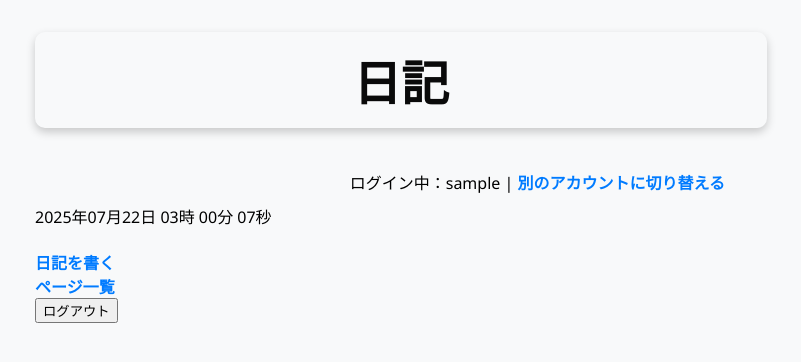
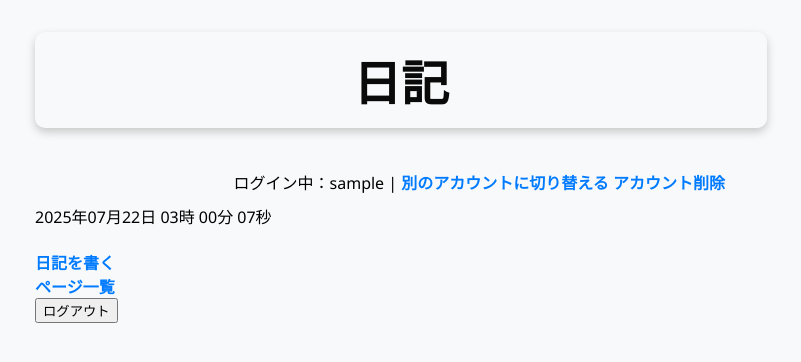
Before and after one commit to yuuitiroo/nikki, a Django app: page / in a window 1280 px wide. Shown: the top 362 px of the page, without its empty margins (255-1056 px from the left). Run offline with Django 5.2, Linux system fonts and the light colour scheme; the visitor is signed in with stand-in values (Sample User, id 1).

Commit message:
Changed the HTML for the site.

```diff
--- a/mydg/templates/base/diary_base.html
+++ b/mydg/templates/base/diary_base.html
@@ -14,6 +14,7 @@
             {% if user.is_authenticated %}
                 <span>ログイン中：{{ user.username }}</span> |
                 <a href="{% url 'login' %}?next={{ request.path }}">別のアカウントに切り替える</a>
+                <a href="{% url 'diary:delete_account' %}">アカウント削除</a>
             {% else %}
                 <a href="{% url 'login' %}?next={{ request.path }}">ログイン</a>
                 <a href="{% url 'signup' %}">新規登録</a>
```
